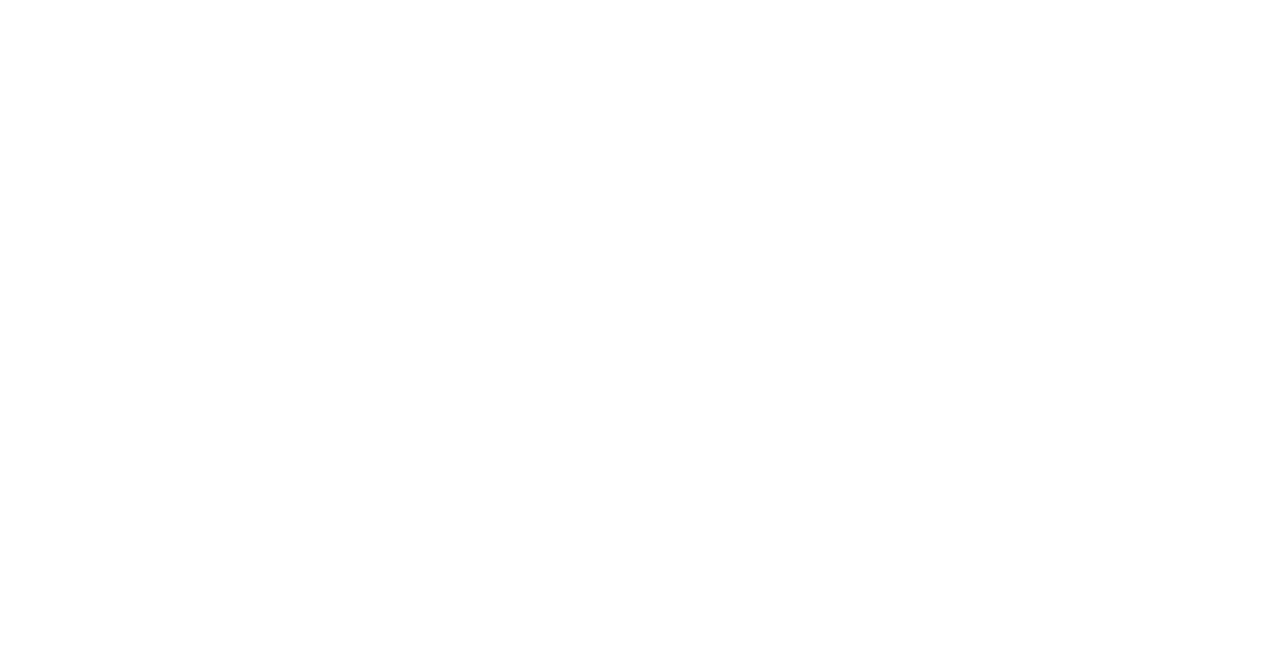
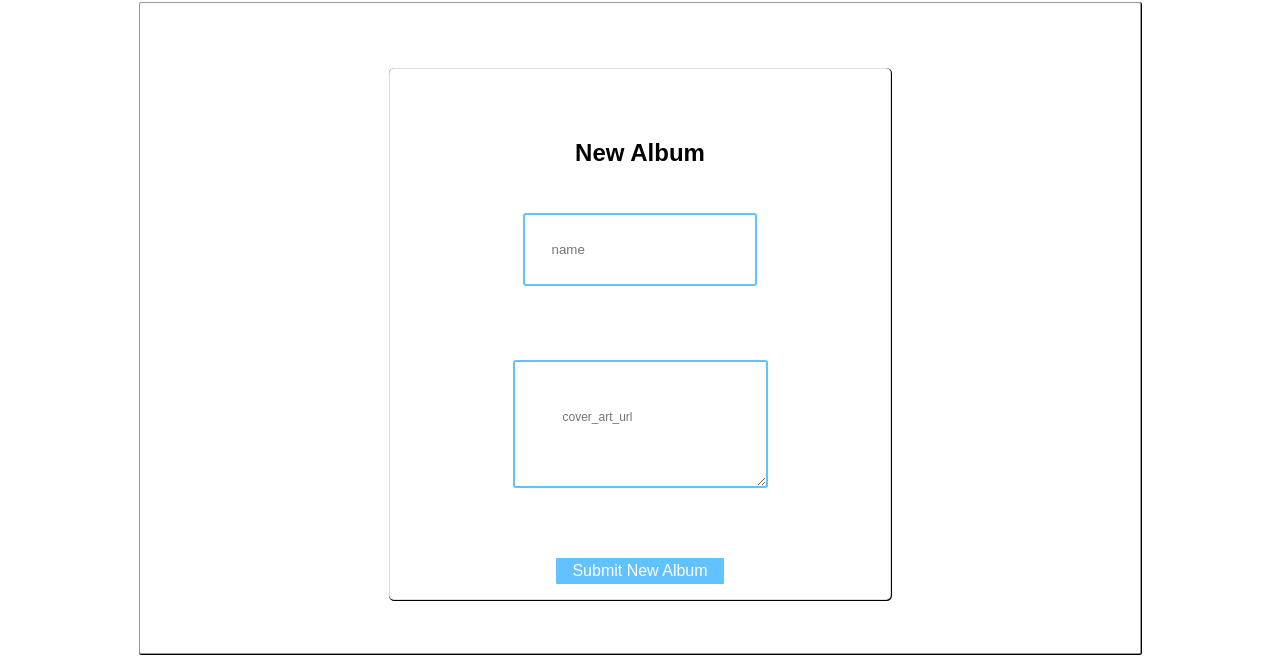
Before and after one commit to Andre2130/Project4, a React (Create React App) app in the folder client/: page /artists/1/albums in a window 1280 px wide. Shown: the part 228-885 px from the top of the page. Before the commit the page ends 800 px from the top, so only its background shows below. Built offline with nearby package versions, Linux system fonts and the light colour scheme; no server answers.

Commit message:
got create rout working

```diff
--- a/client/src/App.js
+++ b/client/src/App.js
@@ -7,6 +7,8 @@
 import Artist from './components/Artist'
 import Album from './components/Album'
 import EditAlbum from './components/EditAlbum'
+import AlbumForm from './components/AlbumForm'
+
 class App extends Component {
   state = {
     artists: [],
@@ -38,6 +40,7 @@
               <Route exact path='/artists/:artist_id' component={Artist}/>
               <Route exact path='/artists/:artist_id/albums/:album_id' component={Album}/>
               <Route exact path="/artists/:artist_id/albums/:album_id/edit" component={EditAlbum} />
+              <Route exact path="/artists/:artist_id/albums" component={AlbumForm}/>
           </Switch>
 
       </div>
--- /dev/null
+++ b/client/src/components/AlbumForm.jsx
@@ -0,0 +1,155 @@
+
+import React, { Component } from 'react'
+import axios from 'axios'
+import { Link, Redirect } from 'react-router-dom'
+import styled from 'styled-components'
+
+
+const FormContainerParentContainer = styled.div`
+max-width: 1000px;
+max-height: 650px;
+border: 1px solid rgba(87, 87, 87, .6);
+border-radius: 2px;
+text-align: center;
+margin: 40px auto;
+box-shadow: .5px .5px .5px .5px;
+`
+
+
+const FormContainer = styled.div`
+font-family: "Oxygen", sans-serif;
+padding-top: 50px;
+padding-bottom: 80px;
+/* border: solid black 2px; */
+max-width: 700px;
+max-height: 500px;
+margin: 0 auto;
+/* pading: 0 1rem;  */
+text-align: center;
+background-color: white;
+border-radius: 5px;
+max-width: 500px;
+max-height: 400px;
+margin: 65px auto;
+border: 1px solid rgba(87, 87, 87, .2);
+box-shadow: .5px .5px .5px .5px;
+`
+
+const Input = styled.input.attrs({
+
+	margin: props => props.size || '1em',
+	padding: props => props.size || '2em'
+})`
+	color: black;
+    font-family: "Oxygen", sans-serif;
+	font-size: em;
+	border: 2px solid #62C1FF;
+	border-radius: 3px;
+    margin: ${props => props.margin};
+	padding: ${props => props.padding};
+`
+
+const TextArea = styled.textarea.attrs({
+
+	margin: props => props.size || '.5em',
+	padding: props => props.size || '.5em'
+})`
+	color: black;
+    font-family: "Oxygen", sans-serif;
+	font-size: 0.75em;
+	border: 2px solid #62C1FF;
+	border-radius: 3px;
+    margin: ${props => props.margin};
+	padding: ${props => props.padding};
+`
+
+
+const Button = styled.button`
+cursor: pointer;
+ background: #62C1FF;
+	color: white;
+	font-size: 1em;
+	margin: 1em;
+	padding: 0.25em 1em;
+	border: 2px solid white;
+	border-radius: 3px;
+    &:hover{
+        box-shadow: 1px 1px 2px;
+    }
+`
+
+class AlbumForm extends Component {
+
+    state = {
+        newAlbum: {
+            name: '',
+            cover_art_url: ''
+        },
+        redirectToAlbumList: false,
+        newAlbumId: ''
+    }
+
+    handleChange = (event) => {
+        const attribute = event.target.name
+        const updatedAlbum = { ...this.state.newAlbum }
+        updatedAlbum[attribute] = event.target.value
+        this.setState({ newAlbum: updatedAlbum })
+    }
+
+    handleSubmit = async (event) => {
+        event.preventDefault()
+        const { artist_id } = this.props.match.params
+        const emptyForm = {
+            name: '',
+            cover_art_url: ''
+        }
+        const response = await axios.Album(`/api/artists/${artist_id}/Albums`, {
+            Album: this.state.newAlbum
+        })
+        this.setState({ redirectToAlbumList: true, newAlbumId: response.data._id, newAlbum: emptyForm })
+    }
+
+
+    render() {
+
+        if (this.state.redirectToAlbumList === true) {
+            const { artist_id } = this.props.match.params
+            return (
+            <Redirect to = {`/artists/${artist_id}`} />
+            )
+        }
+
+        return (
+            <FormContainerParentContainer>
+
+            <FormContainer>
+                <form onSubmit={this.handleSubmit}>
+                <h2>New Album</h2>
+                    <div>
+                        <Input onChange={this.handleChange}
+                        placeholder='name'
+                        name='name'
+                        type="text"
+                        value={this.state.newAlbum.name}
+                        size="2em"/>
+                    </div>
+                    <div>
+                     <TextArea onChange={this.handleChange}
+                     placeholder='cover_art_url'
+                     name='cover_art_url'
+                     type="text"
+                     value={this.state.newAlbum.cover_art_url}
+                     size="4em"/>
+
+                    </div>
+                    <div>
+                        <Button>Submit New Album</Button>
+                    </div>
+                </form>
+            </FormContainer>
+            </FormContainerParentContainer>
+        )
+    }
+}
+
+export default AlbumForm
--- a/client/src/components/Artist.jsx
+++ b/client/src/components/Artist.jsx
@@ -31,7 +31,7 @@
             <div>
                 <img src={this.state.artist.photo_url} alt=""/>
                 <h1>{this.state.artist.name}</h1>
-                <button>Add album</button>
+                <Link to={`/artists/${this.state.artist.id}/albums`}><button>Add album</button></Link>
 
                 {this.state.albums.map(album => (
                     <div key={this.state.album}>
```
Also changed, not shown: 1 other file (tests, documents, lock files or other folders).
